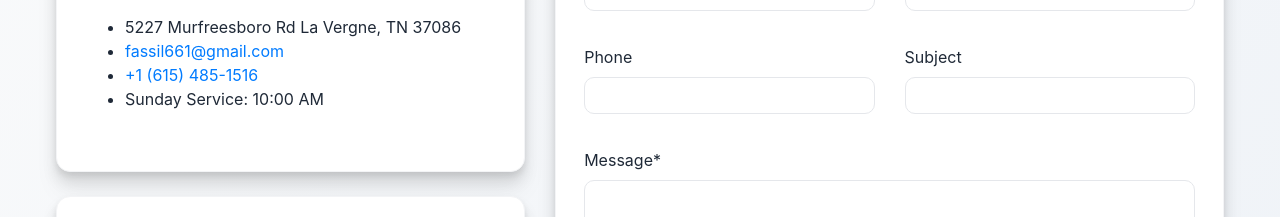
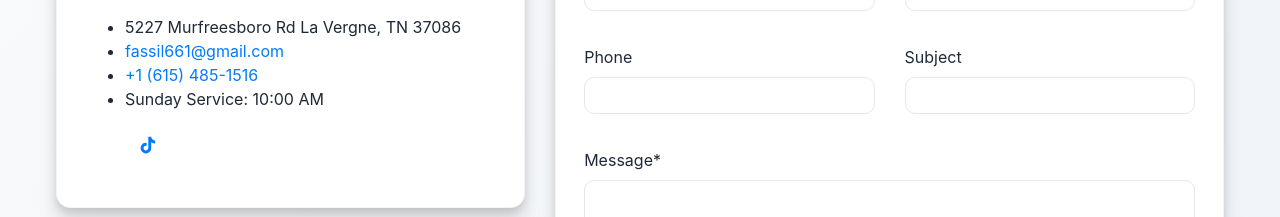
Before and after one commit to fassiliss/tsegachurch-site, a Next.js app: page /contact in a window 1280 px wide. Shown: the part 1900-2117 px from the top of the page. Built offline with nearby package versions, Linux system fonts and the light colour scheme.

Commit message:
add tiktok

```diff
--- a/pages/contact.tsx
+++ b/pages/contact.tsx
@@ -123,6 +123,29 @@ export default function Contact() {
                       </a>
                     </li>
                     <li>
+                      <a
+                        href="#"
+                        aria-label="TikTok"
+                        style={{
+                          display: "inline-flex",
+                          alignItems: "center",
+                          justifyContent: "center",
+                          width: "36px",
+                          height: "36px",
+                        }}
+                      >
+                        <svg
+                          xmlns="http://www.w3.org/2000/svg"
+                          width="20"
+                          height="20"
+                          viewBox="0 0 24 24"
+                          fill="currentColor"
+                        >
+                          <path d="M19.59 6.69a4.83 4.83 0 0 1-3.77-4.25V2h-3.45v13.67a2.89 2.89 0 0 1-5.2 1.74 2.89 2.89 0 0 1 2.31-4.64 2.93 2.93 0 0 1 .88.13V9.4a6.84 6.84 0 0 0-1-.05A6.33 6.33 0 0 0 5 20.1a6.34 6.34 0 0 0 10.86-4.43v-7a8.16 8.16 0 0 0 4.77 1.52v-3.4a4.85 4.85 0 0 1-1-.1z" />
+                        </svg>
+                      </a>
+                    </li>
+                    <li>
                       <a href="#" aria-label="Twitter">
                         <i className="fab fa-twitter" />
                       </a>
```
